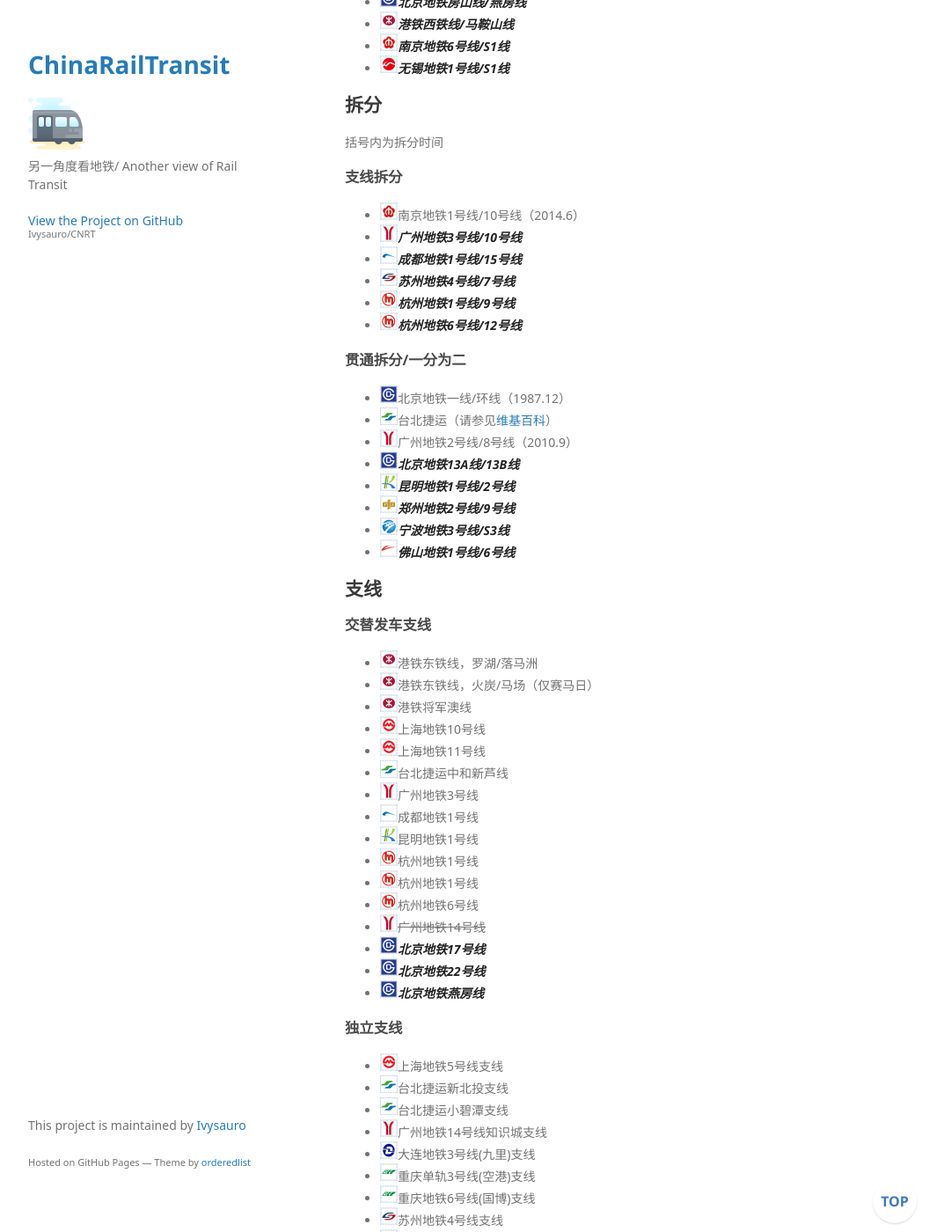
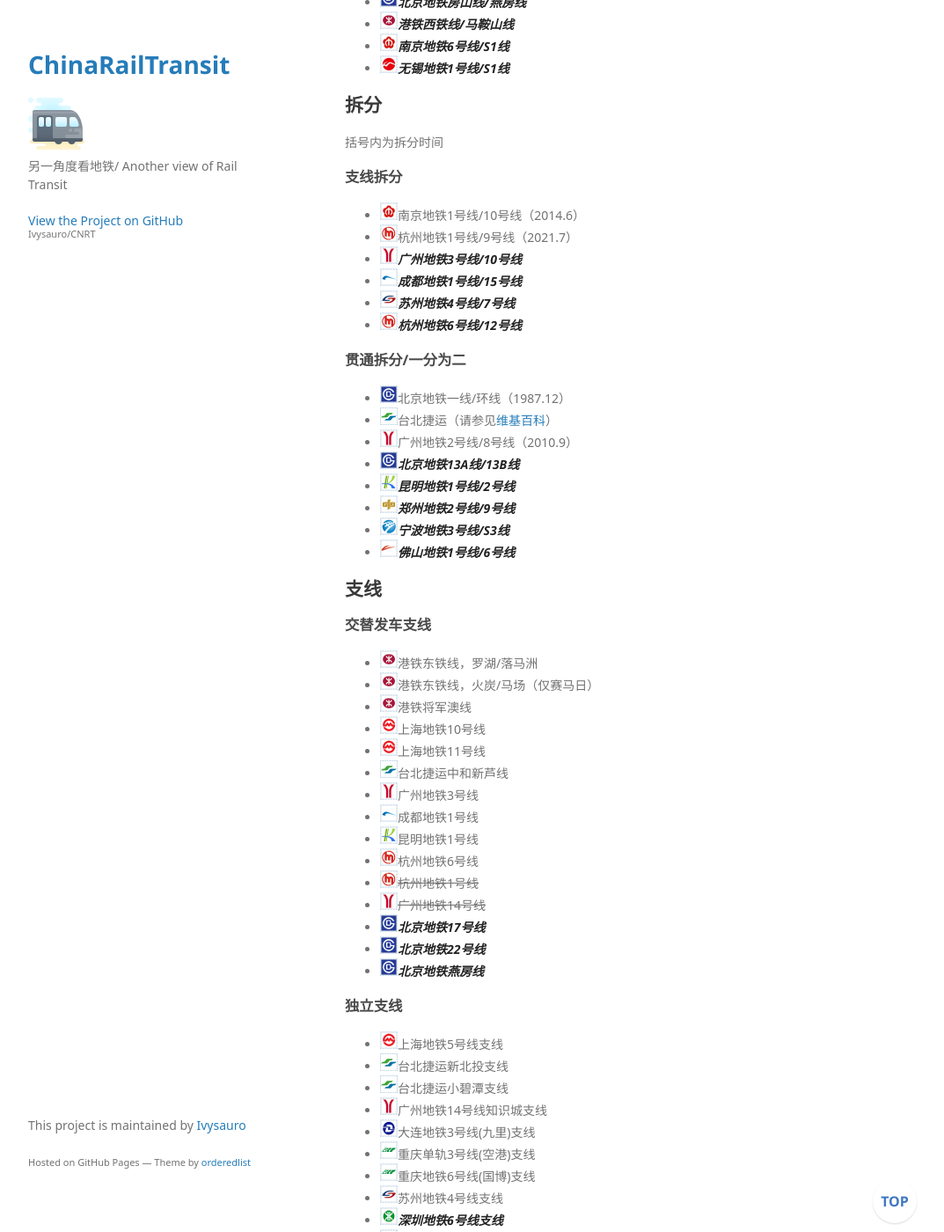
Before and after one commit to Ivysauro/CNRT, a Jekyll site: the page built from data/SpOp.md, in a window 1280 px wide and 1400 px high, scrolled down 3421 px. Shown: the whole window at 88% size, without its empty margins (178-1251 px from the left). Built offline with Jekyll 4.4.1, drawn with Linux system fonts in a browser that asks for light colours; some web fonts are replaced; our own code applies the rules of GitHub Pages for plain Markdown files; a script that is not in the unit is left out.

Commit message:
🍊更新杭州数据
1号线临平支线拆分

```diff
--- a/data/SpOp.md
+++ b/data/SpOp.md
@@ -145,10 +145,10 @@
 
 ### 支线拆分
 - <img src="https://raw.githubusercontent.com/Ivysauro/CNRT/master/images/city/nj.gif" width="20" hegiht="20"/>南京地铁1号线/10号线（2014.6）
+- <img src="https://raw.githubusercontent.com/Ivysauro/CNRT/master/images/city/hz.gif" width="20" hegiht="20"/>杭州地铁1号线/9号线（2021.7）
 - <img src="https://raw.githubusercontent.com/Ivysauro/CNRT/master/images/city/gz.gif" width="20" hegiht="20"/>***广州地铁3号线/10号线***
 - <img src="https://raw.githubusercontent.com/Ivysauro/CNRT/master/images/city/cd.gif" width="20" hegiht="20"/>***成都地铁1号线/15号线***
 - <img src="https://raw.githubusercontent.com/Ivysauro/CNRT/master/images/city/suz.gif" width="20" hegiht="20"/>***苏州地铁4号线/7号线***
-- <img src="https://raw.githubusercontent.com/Ivysauro/CNRT/master/images/city/hz.gif" width="20" hegiht="20"/>***杭州地铁1号线/9号线***
 - <img src="https://raw.githubusercontent.com/Ivysauro/CNRT/master/images/city/hz.gif" width="20" hegiht="20"/>***杭州地铁6号线/12号线***
 
 ### 贯通拆分/一分为二
@@ -172,9 +172,8 @@
 - <img src="https://raw.githubusercontent.com/Ivysauro/CNRT/master/images/city/gz.gif" width="20" hegiht="20"/>广州地铁3号线
 - <img src="https://raw.githubusercontent.com/Ivysauro/CNRT/master/images/city/cd.gif" width="20" hegiht="20"/>成都地铁1号线
 - <img src="https://raw.githubusercontent.com/Ivysauro/CNRT/master/images/city/km.gif" width="20" hegiht="20"/>昆明地铁1号线
-- <img src="https://raw.githubusercontent.com/Ivysauro/CNRT/master/images/city/hz.gif" width="20" hegiht="20"/>杭州地铁1号线
-- <img src="https://raw.githubusercontent.com/Ivysauro/CNRT/master/images/city/hz.gif" width="20" hegiht="20"/>杭州地铁1号线
 - <img src="https://raw.githubusercontent.com/Ivysauro/CNRT/master/images/city/hz.gif" width="20" hegiht="20"/>杭州地铁6号线
+- <img src="https://raw.githubusercontent.com/Ivysauro/CNRT/master/images/city/hz.gif" width="20" hegiht="20"/>~~杭州地铁1号线~~
 - <img src="https://raw.githubusercontent.com/Ivysauro/CNRT/master/images/city/gz.gif" width="20" hegiht="20"/>~~广州地铁14号线~~
 - <img src="https://raw.githubusercontent.com/Ivysauro/CNRT/master/images/city/bj.gif" width="20" hegiht="20"/>***北京地铁17号线***
 - <img src="https://raw.githubusercontent.com/Ivysauro/CNRT/master/images/city/bj.gif" width="20" hegiht="20"/>***北京地铁22号线***
```
